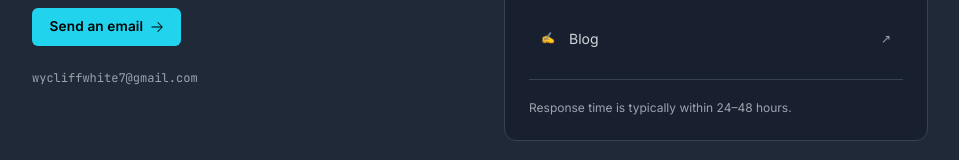
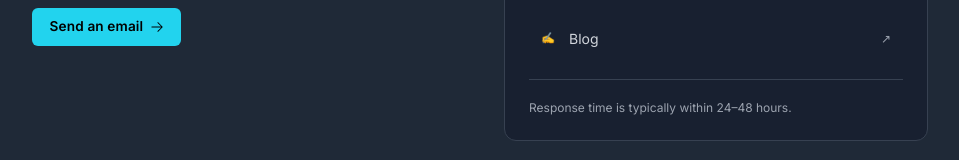
Before and after one commit to PhiweM/PorfolioFrontEnd, a React (Vite) app: page / in a window 1280 px wide. Shown: the part 4342-4502 px from the top of the page, without its empty margins (160-1119 px from the left). Built offline with nearby package versions, Linux system fonts and the light colour scheme.

Commit message:
updated contact

```diff
--- a/src/components/Contact.tsx
+++ b/src/components/Contact.tsx
@@ -63,9 +63,9 @@ export default function Contact() {
               Send an email <HiArrowRight size={14} />
             </a>
 
-            <p className="text-xs" style={{ color: 'var(--text-3)', fontFamily: 'var(--mono)' }}>
+            {/* <p className="text-xs" style={{ color: 'var(--text-3)', fontFamily: 'var(--mono)' }}>
               wycliffwhite7@gmail.com
-            </p>
+            </p> */}
           </motion.div>
 
           {/* Right */}
```
Also changed, not shown: .claude/settings.json (added).
